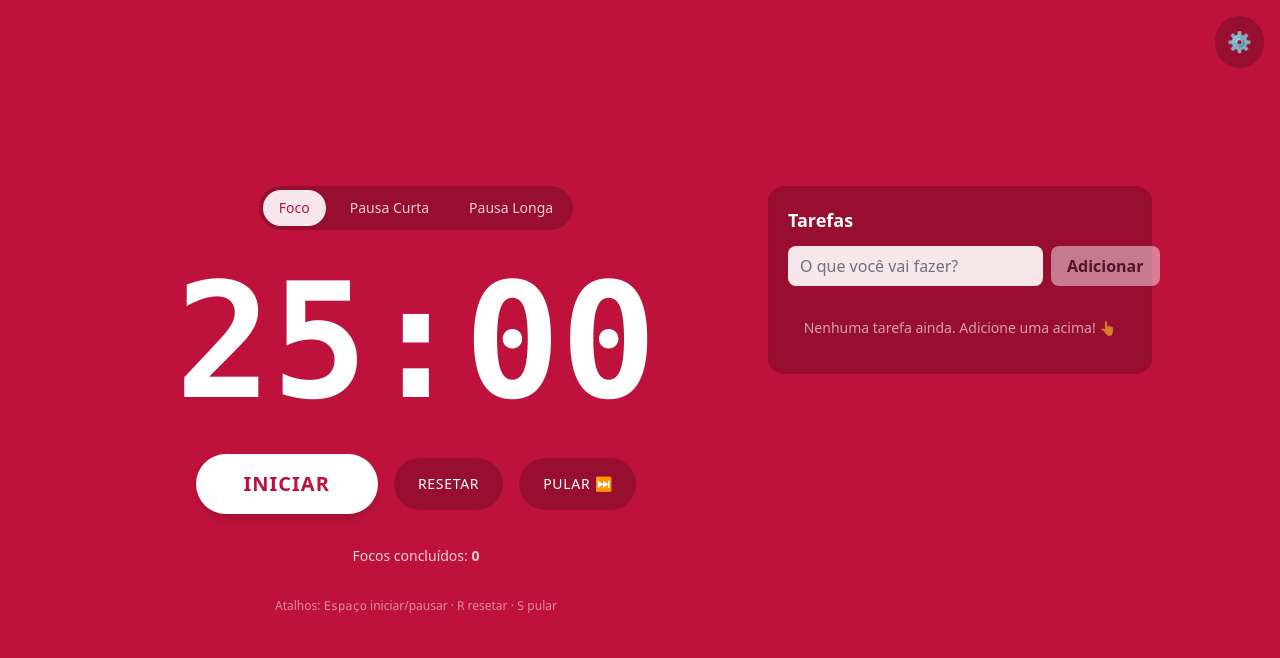
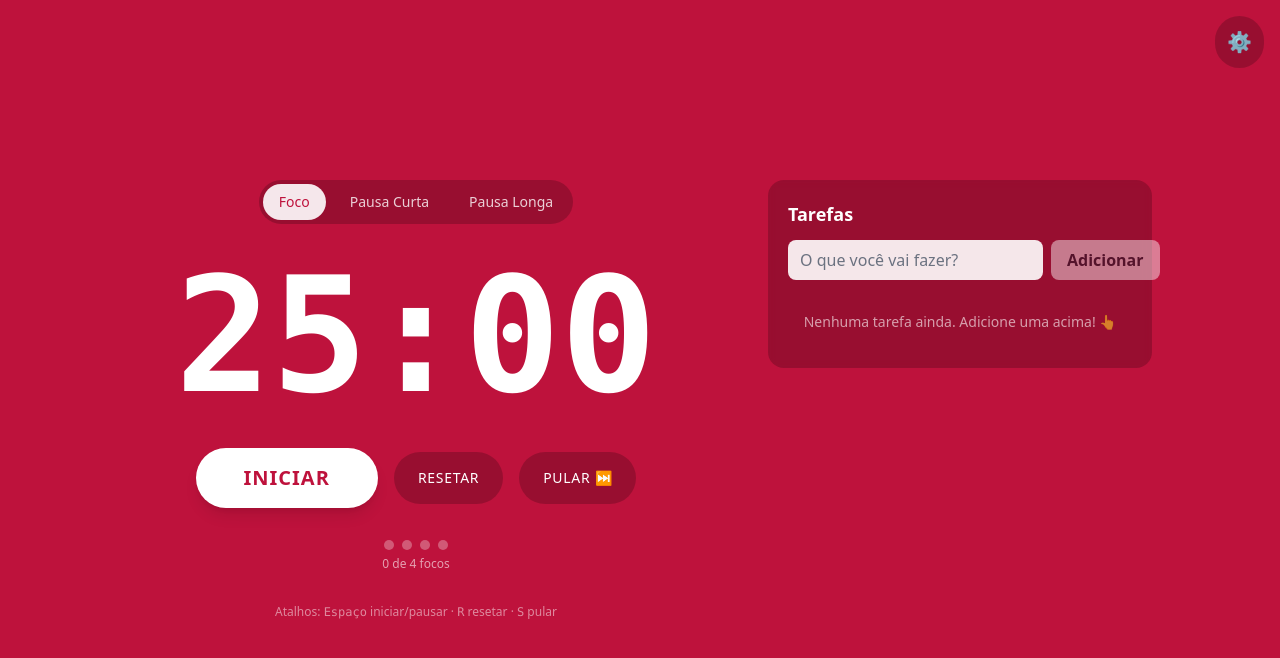
Before and after one commit to DevGuiRocha/Pomodoro-App, a Next.js app: page / in a window 1280 px wide. Shown: the top 658 px of the page. Built offline with nearby package versions, Linux system fonts and the light colour scheme.

Commit message:
feat: dots de progresso do ciclo atual no timer

```diff
--- a/src/components/PomodoroApp.tsx
+++ b/src/components/PomodoroApp.tsx
@@ -117,6 +117,7 @@ export default function PomodoroApp() {
             onSkip={handleSkip}
             shortcutsEnabled={!settingsOpen}
             autoStart={settings.autoStart}
+            cyclesUntilLongBreak={settings.cyclesUntilLongBreak}
           />
         </div>
         <div className="w-full lg:w-96 lg:py-8">
--- a/src/components/Timer.tsx
+++ b/src/components/Timer.tsx
@@ -23,6 +23,8 @@ interface TimerProps {
   shortcutsEnabled: boolean;
   /** Se o próximo ciclo deve iniciar automaticamente ao trocar de modo. */
   autoStart: boolean;
+  /** Total de focos até a pausa longa (para renderizar os dots de progresso). */
+  cyclesUntilLongBreak: number;
 }
 
 export default function Timer({
@@ -34,6 +36,7 @@ export default function Timer({
   onSkip,
   shortcutsEnabled,
   autoStart,
+  cyclesUntilLongBreak,
 }: TimerProps) {
   const mode = MODES[modeId];
 
@@ -121,10 +124,26 @@ export default function Timer({
         </button>
       </div>
 
-      {/* Contador de ciclos */}
-      <p className="text-sm text-white/80">
-        Focos concluídos: <span className="font-bold">{completedFocus}</span>
-      </p>
+      {/* Dots de progresso do ciclo atual */}
+      <div className="flex flex-col items-center gap-1.5">
+        <div className="flex gap-2">
+          {Array.from({ length: cyclesUntilLongBreak }, (_, i) => {
+            const filled = i < (completedFocus % cyclesUntilLongBreak);
+            return (
+              <span
+                key={i}
+                className={`h-2.5 w-2.5 rounded-full transition-colors ${
+                  filled ? "bg-white" : "bg-white/30"
+                }`}
+                aria-hidden
+              />
+            );
+          })}
+        </div>
+        <p className="text-xs text-white/60">
+          {completedFocus % cyclesUntilLongBreak} de {cyclesUntilLongBreak} focos
+        </p>
+      </div>
 
       {/* Dica de atalhos de teclado */}
       <p className="hidden text-center text-xs text-white/50 sm:block">
```
